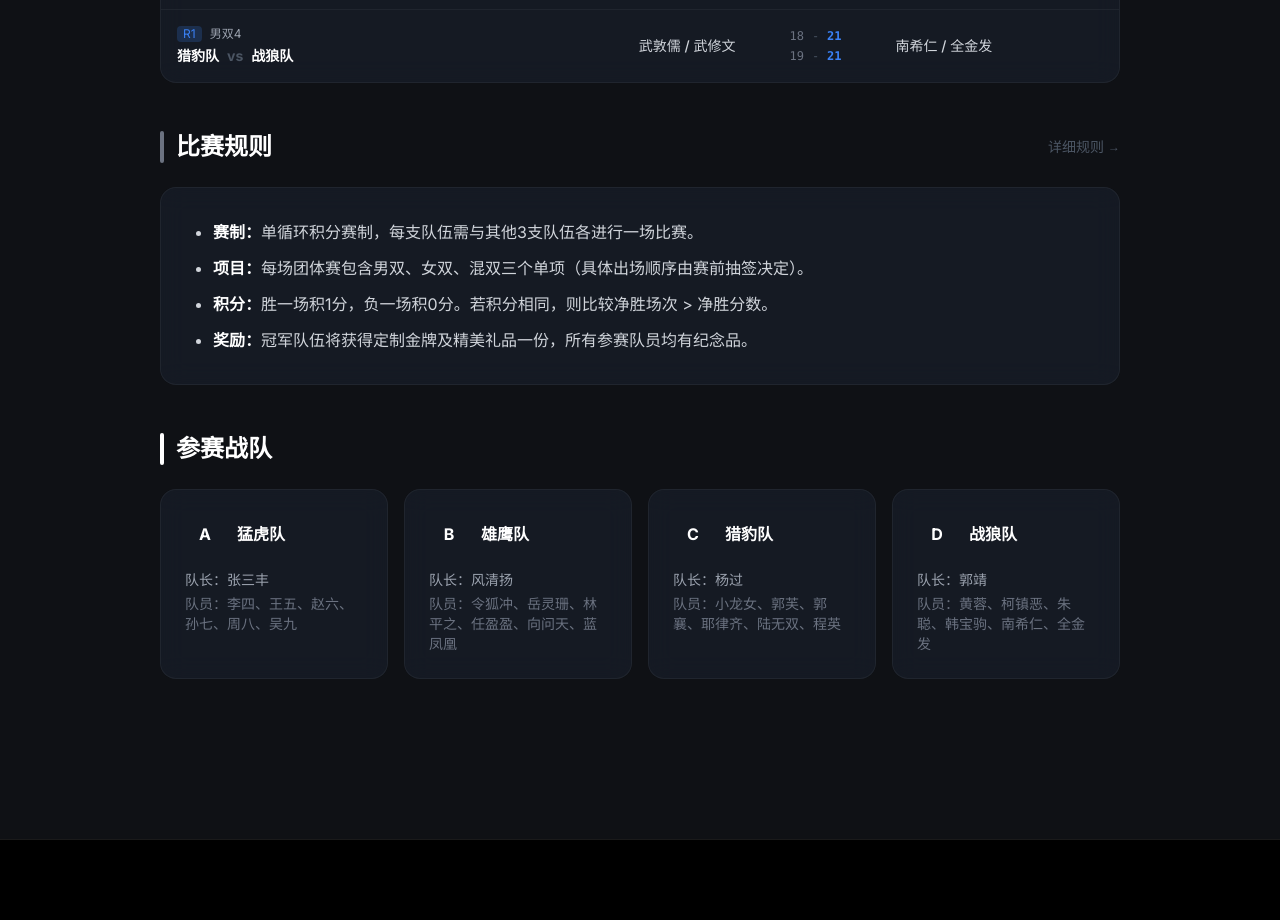
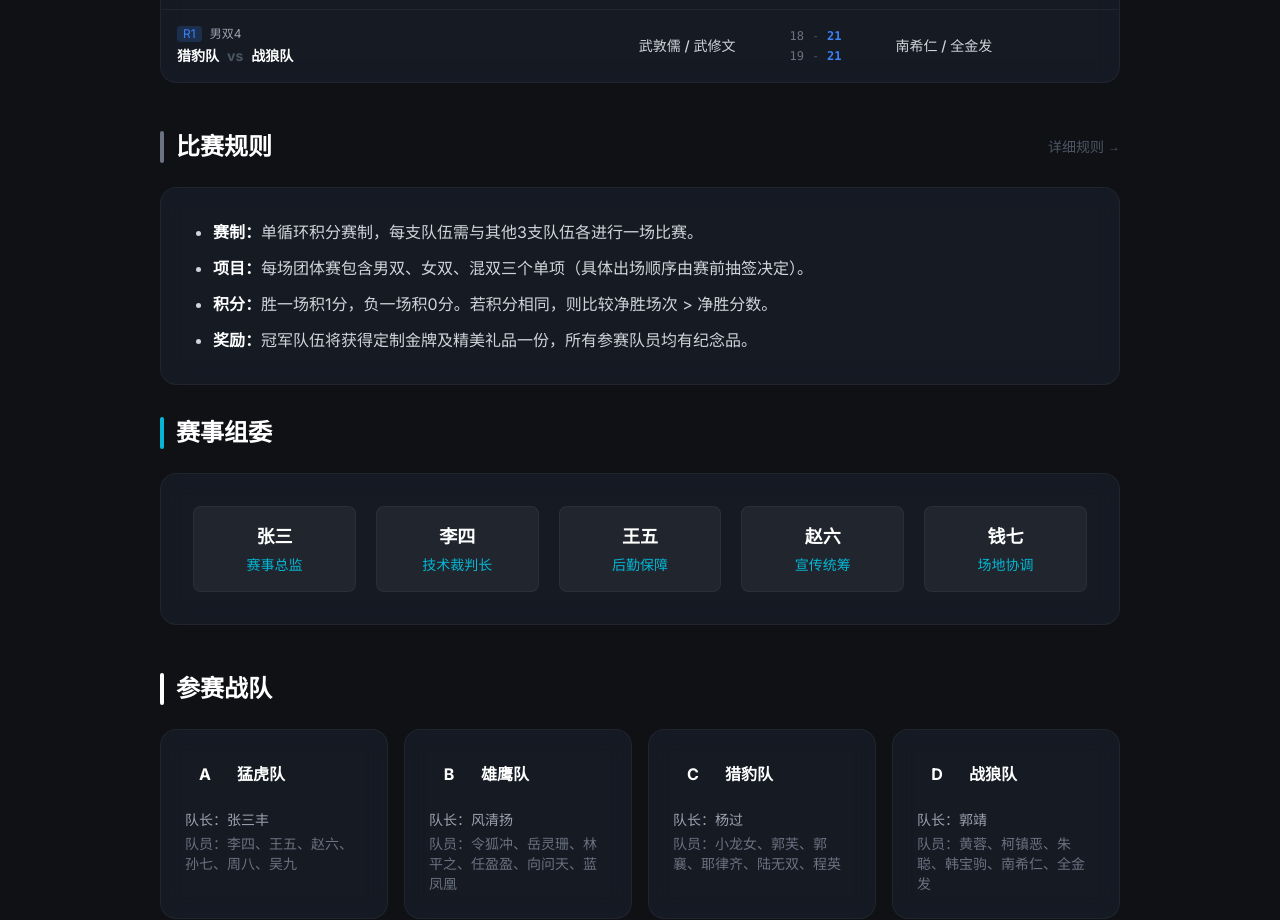
Before and after one commit to ALCoding/GuDaWeb, a Next.js app in the folder Web/: page /tournament in a window 1280 px wide. Shown: the part 1120-2040 px from the top of the page. Built offline with nearby package versions, Linux system fonts and the light colour scheme.

Commit message:
GuDa v1.1.3 UI细节调整

```diff
--- a/Web/src/app/globals.css
+++ b/Web/src/app/globals.css
@@ -96,6 +96,20 @@ html {
   left: 100%;
 }
 
+/* 光晕动画 */
+@keyframes shimmer {
+  0% {
+    transform: translateX(-100%);
+  }
+  100% {
+    transform: translateX(100%);
+  }
+}
+
+.animate-shimmer {
+  animation: shimmer 1s infinite;
+}
+
 /* 表格行悬停 */
 .table-row-hover:hover {
   background-color: rgba(255, 255, 255, 0.03);
--- a/Web/src/components/home/TournamentSection.tsx
+++ b/Web/src/components/home/TournamentSection.tsx
@@ -20,9 +20,12 @@ export default function TournamentSection() {
           {/* Refined Details Page Entry Button */}
           <Link
             href="/tournament"
-            className="btn-shiny flex items-center gap-2 px-5 sm:px-6 py-2.5 sm:py-3 bg-gradient-to-r from-brand-accent/20 to-brand-accent/10 hover:from-brand-accent/30 hover:to-brand-accent/20 text-brand-accent hover:text-white rounded-full border border-brand-accent/30 hover:border-brand-accent/60 transition-all font-semibold shadow-[0_0_15px_rgba(59,130,246,0.1)] hover:shadow-[0_0_25px_rgba(59,130,246,0.3)] group text-sm sm:text-base whitespace-nowrap"
+            className="btn-shiny relative flex items-center justify-center gap-2 px-6 sm:px-8 py-3 sm:py-4 bg-gradient-to-br from-brand-accent via-brand-accent-glow to-brand-accent text-white rounded-full transition-all font-bold shadow-lg shadow-brand-accent/30 hover:shadow-xl hover:shadow-brand-accent/50 group text-sm sm:text-base whitespace-nowrap overflow-hidden"
           >
-            <span className="relative z-10">进入赛事详情</span>
+            {/* 光晕效果 */}
+            <div className="absolute inset-0 bg-gradient-to-r from-transparent via-white/20 to-transparent opacity-0 group-hover:opacity-100 group-hover:animate-shimmer"></div>
+
+            <span className="relative z-10">🏆 赛事详情</span>
             <ArrowRight className="w-4 h-4 relative z-10 group-hover:translate-x-1 transition-transform" />
           </Link>
         </div>
--- a/Web/src/components/tournament/RulesSection.tsx
+++ b/Web/src/components/tournament/RulesSection.tsx
@@ -1,8 +1,11 @@
 import { rules } from '@/data/rules';
+import { organizers } from '@/data/organizers';
 
 export default function RulesSection() {
   return (
-    <section>
+    <section className="space-y-6 sm:space-y-8">
+      {/* 比赛规则 */}
+      <div>
         <div className="flex flex-col sm:flex-row items-start sm:items-center justify-between mb-4 sm:mb-6 gap-3 sm:gap-0">
           <div className="flex items-center gap-2 sm:gap-3">
             <div className="w-1 h-6 sm:h-8 bg-gray-500 rounded-full"></div>
@@ -25,6 +28,32 @@ export default function RulesSection() {
             ))}
           </ul>
         </div>
+      </div>
+
+      {/* 赛事组委 */}
+      <div>
+        <div className="flex items-center gap-2 sm:gap-3 mb-4 sm:mb-6">
+          <div className="w-1 h-6 sm:h-8 bg-brand-secondary rounded-full"></div>
+          <h2 className="text-xl sm:text-2xl font-bold text-white">赛事组委</h2>
+        </div>
+        <div className="glass-panel p-5 sm:p-6 md:p-8 rounded-xl sm:rounded-2xl">
+          <div className="grid grid-cols-2 sm:grid-cols-3 lg:grid-cols-5 gap-4 sm:gap-5">
+            {organizers.map((organizer, index) => (
+              <div
+                key={index}
+                className="text-center p-3 sm:p-4 rounded-lg bg-white/5 hover:bg-white/10 transition-colors border border-white/5 hover:border-brand-secondary/30"
+              >
+                <div className="text-base sm:text-lg font-bold text-white mb-1">
+                  {organizer.name}
+                </div>
+                <div className="text-xs sm:text-sm text-brand-secondary">
+                  {organizer.role}
+                </div>
+              </div>
+            ))}
+          </div>
+        </div>
+      </div>
     </section>
   );
 }
--- /dev/null
+++ b/Web/src/data/organizers.ts
@@ -0,0 +1,27 @@
+export interface Organizer {
+  name: string;
+  role: string;
+}
+
+export const organizers: Organizer[] = [
+  {
+    name: '张三',
+    role: '赛事总监',
+  },
+  {
+    name: '李四',
+    role: '技术裁判长',
+  },
+  {
+    name: '王五',
+    role: '后勤保障',
+  },
+  {
+    name: '赵六',
+    role: '宣传统筹',
+  },
+  {
+    name: '钱七',
+    role: '场地协调',
+  },
+];
```
Lines whose indentation alone changed are shown as unchanged.
